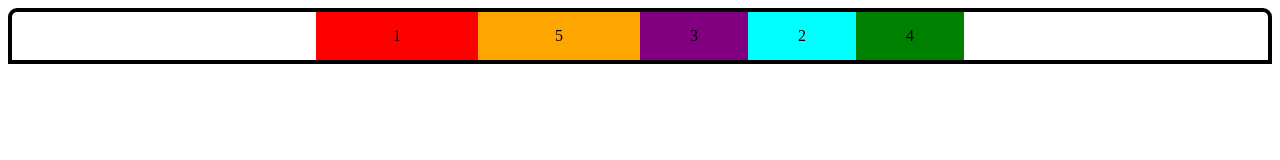
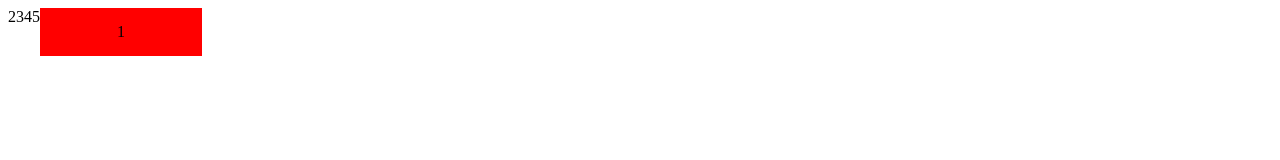
Before and after one commit to olehfff/test, a plain HTML site: page index.html in a window 1280 px wide. Drawn offline with Linux system fonts and the light colour scheme.

Commit message:
first commit

```diff
--- a/style.css
+++ b/style.css
@@ -1,9 +1,5 @@
 .holder{
     display: flex;
-    flex-wrap: wrap;
-    justify-content: center;
-    border: 4px solid black;
-    border-radius:  9px 9px 0px 0px;
 }
 .item:first-child  {
     background-color: red;
@@ -14,35 +10,3 @@
     padding-bottom: 15px;
 
 }
-.item:nth-of-type(2) {
-background-color: aqua;
-order: 4;
-padding-left: 50px;
-padding-right: 50px;
-padding-top: 15px;
-padding-bottom: 15px;
-}
-.item:nth-of-type(3) {
-    background-color: purple;
-    order: 3;
-    padding-left: 50px;
-    padding-right: 50px;
-    padding-top: 15px;
-    padding-bottom: 15px;
-}
-.item:nth-of-type(4) {
-    background-color: green;
-    order: 5;
-    padding-left: 50px;
-    padding-right: 50px;
-    padding-top:15px;
-    padding-bottom: 15px;
-}
-.item:nth-of-type(5) {
-    background-color: orange;
-    order: 2;
-    padding-left:77px ;
-    padding-right: 77px;
-    padding-top: 15px;
-    padding-bottom: 15px;
-}
```
Also changed, not shown: 1 other file.
